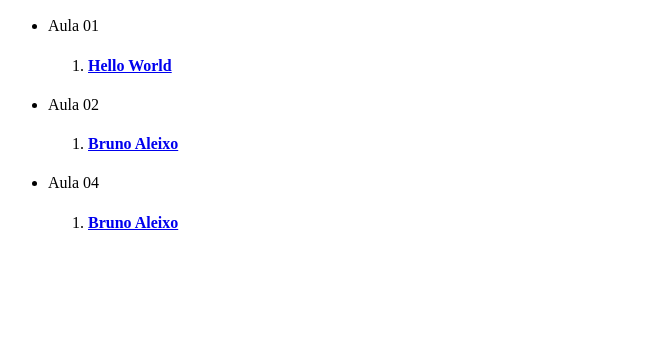
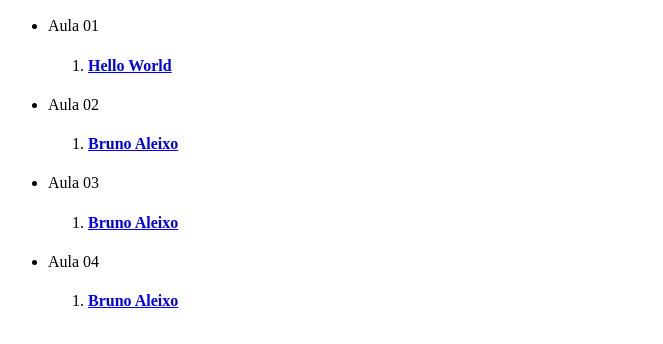
Before and after one commit to TiagoDuarte20/Entregas, a plain HTML site: page index.html in a window 1280 px wide. Shown: the part 96-440 px from the top of the page, without its empty margins (0-663 px from the left). Drawn offline with Linux system fonts and the light colour scheme.

Commit message:
Update index.html

```diff
--- a/index.html
+++ b/index.html
@@ -19,7 +19,12 @@
     <li><a href="https://tiagoduarte20.github.io/bruno_aleixo/" target =  "_self" > <h4> Bruno Aleixo </h4> </a></li>
     </ol>
 </ul>
-
+ <ul>
+    <li>Aula 03</li>
+    <ol>
+    <li><a href="https://tiagoduarte20.github.io/bruno_aleixo2.0/" target =  "_self" > <h4> Bruno Aleixo </h4> </a></li>
+    </ol>
+</ul>
     <ul>
     <li>Aula 04</li>
     <ol>
```
